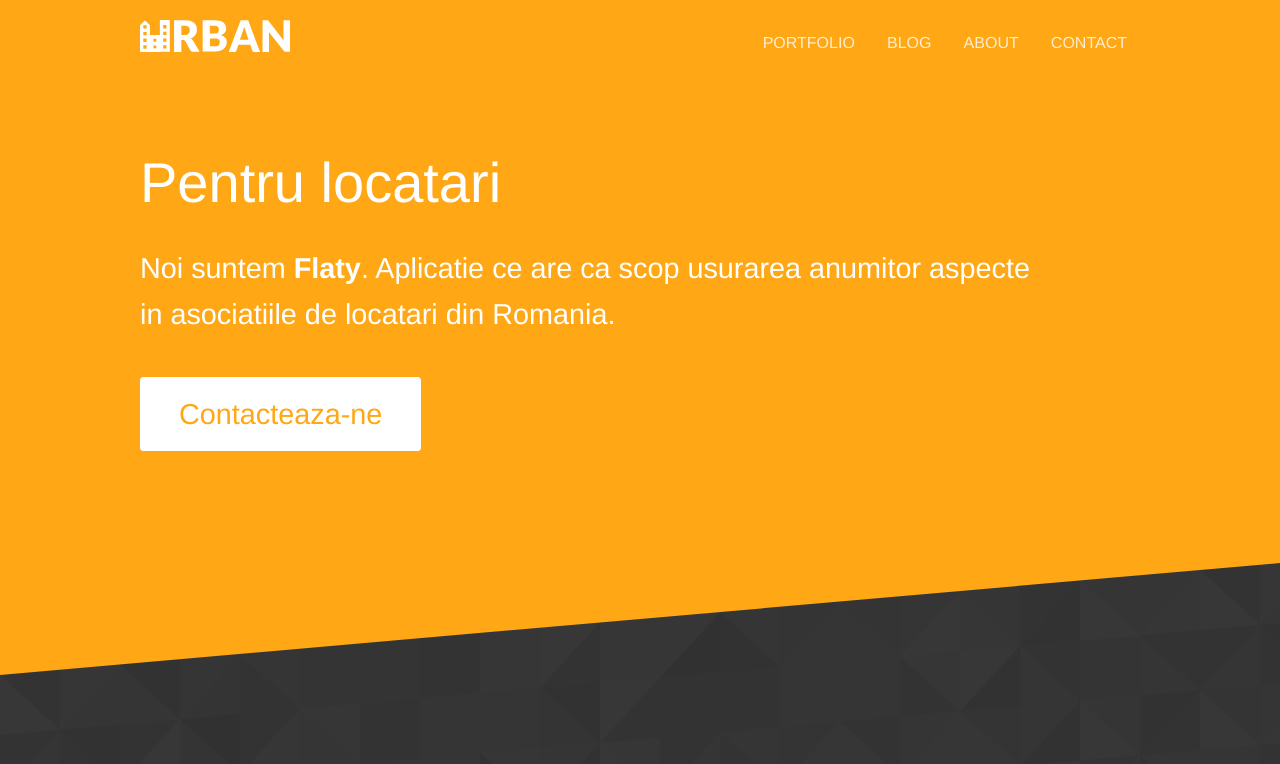
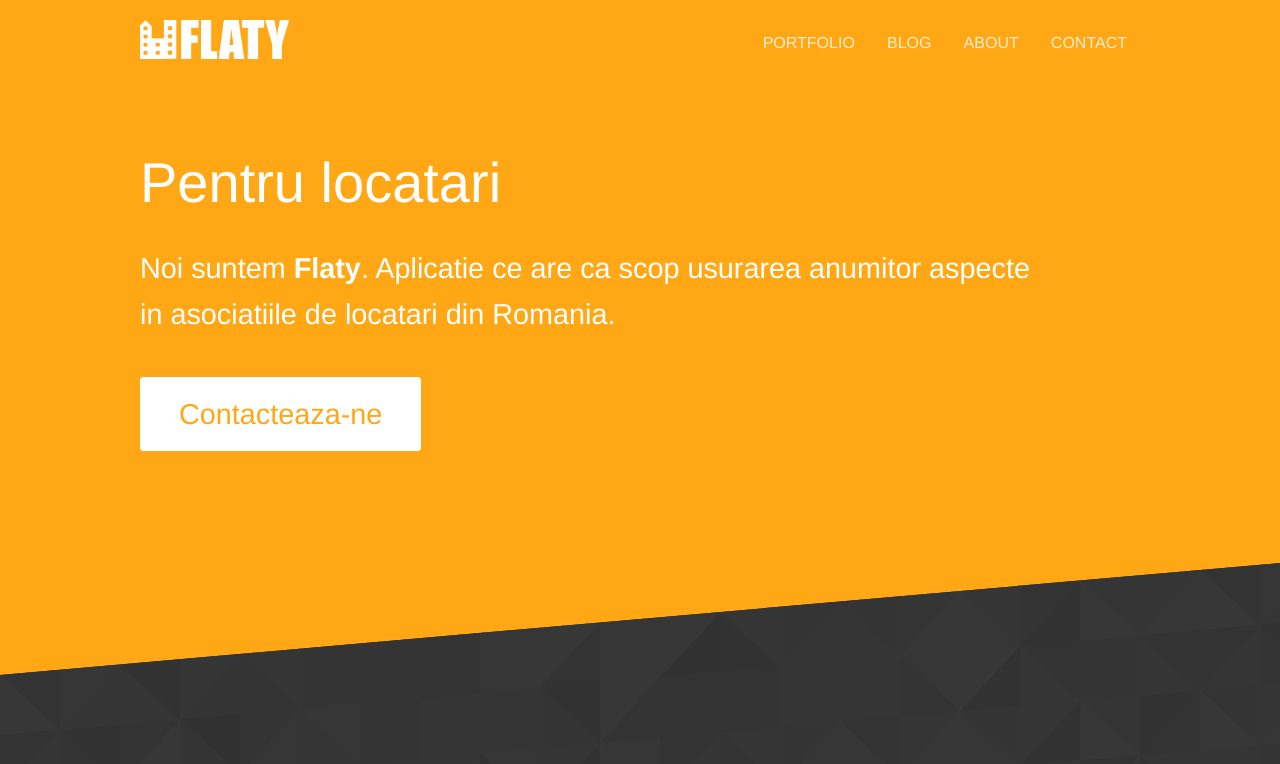
Before and after one commit to rptoma/Flaty, a Jekyll site: the page built from index.html, in a window 1280 px wide. Shown: the top 764 px of the page. Built offline with Jekyll 4.4.1, drawn with Linux system fonts in a browser that asks for light colours.

Commit message:
Updated '_layouts/default.html' via CloudCannon

```diff
--- a/_layouts/default.html
+++ b/_layouts/default.html
@@ -26,7 +26,7 @@
 	<body>
 		<header>
 			<div class="container">
-				<h1 class="company-name"><a href="{{ site.baseurl }}/"><img src="{{ site.baseurl }}/images/logo.svg" alt="Urban" width="150"></a></h1>
+				<h1 class="company-name"><a href="{{ site.baseurl }}/"><img src="{{ site.baseurl }}/images/logo.png" alt="Urban" width="150"></a></h1>
 				{% include navigation.html %}
 			</div>
 		</header>
```
